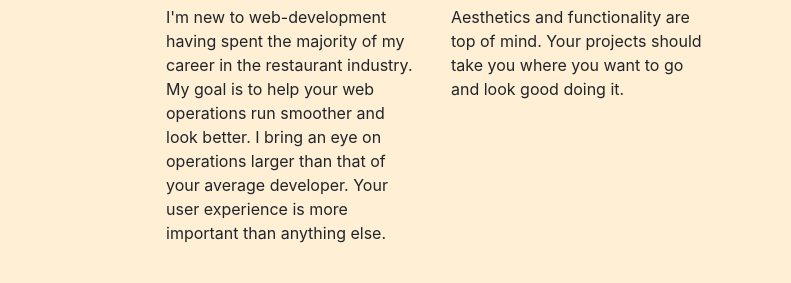
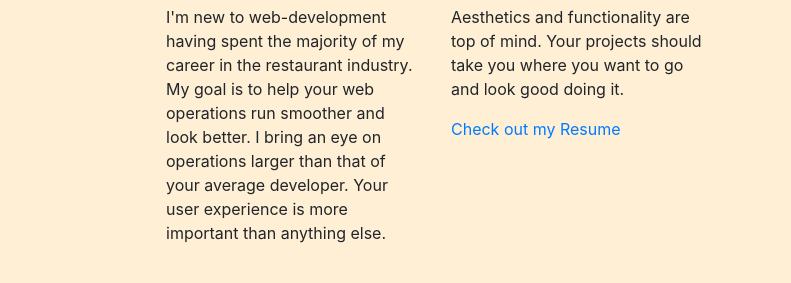
Before and after one commit to PeteLow-13/petelow-portfolio, a plain HTML site: page index.html in a window 1280 px wide. Shown: the part 128-411 px from the top of the page, 489-1280 px from the left. Drawn offline with nearby package versions, Linux system fonts and the light colour scheme.

Commit message:
added resume link

```diff
--- a/index.html
+++ b/index.html
@@ -54,6 +54,7 @@
                         </div>
                         <div class='col-md-3'>
                         <p>Aesthetics and functionality are top of mind. Your projects should take you where you want to go and look good doing it. </p>
+                        <a href="https://docs.google.com/document/d/e/2PACX-1vRFqP6CQYvX7ZnPlqmLWL9H0AnkR5qKOoxnnJ5A_GA5tLqbQR12TcPP36MXK8tqQgMgP_VL9XGGlNwe/pub" target="blank">Check out my Resume</a>
                     </div>
                 </div>
             </section>
```
